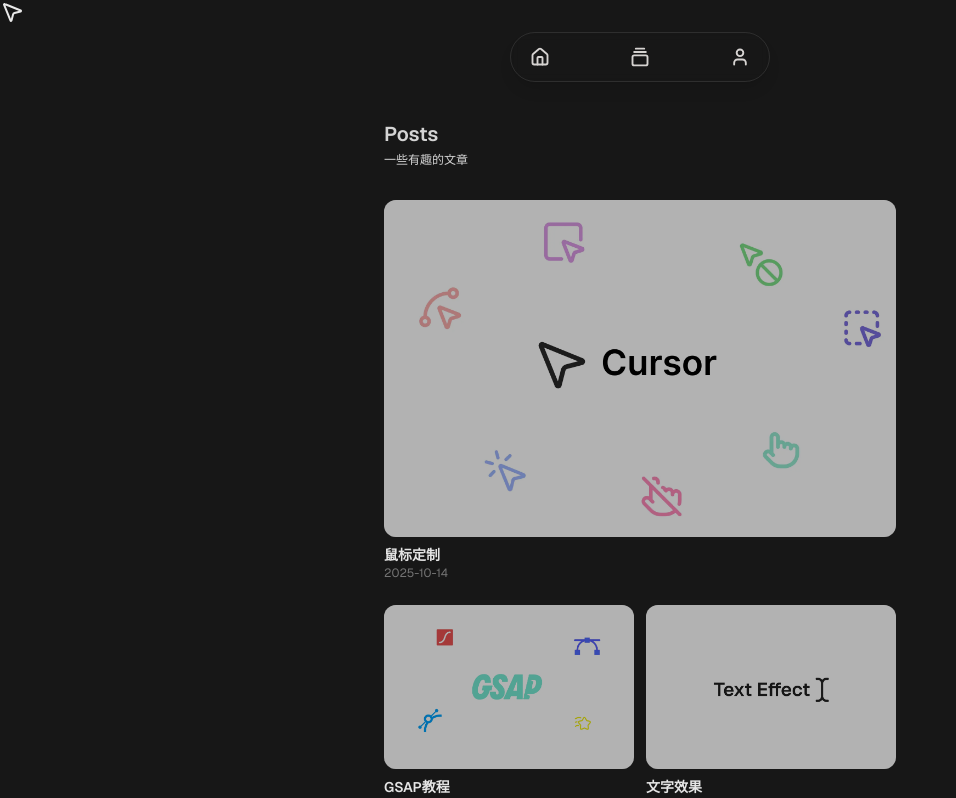
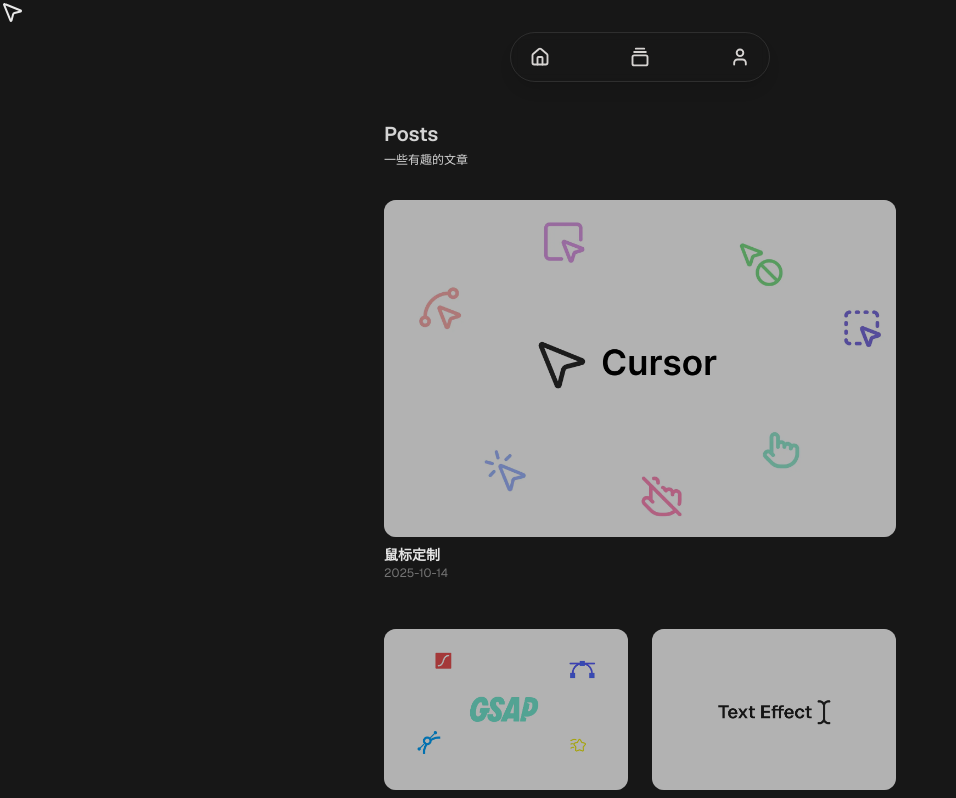
Before and after one commit to 501servenot/blog, a Next.js app: page /articles in a window 1280 px wide. Shown: the top 798 px of the page, without its empty margins (0-956 px from the left). Built offline with nearby package versions, Linux system fonts and the light colour scheme; a web font is replaced by a local one.

Commit message:
优化消息列表布局

```diff
--- a/src/components/ArticleCard/index.tsx
+++ b/src/components/ArticleCard/index.tsx
@@ -9,15 +9,13 @@ import gsap from "gsap";
 interface ArticleCardProps {
   article: Article;
   index: number; // 添加索引用于错开动画时间
-  width: number;
-  height: number;
+  className: string;
 }
 
 export default function ArticleCard({
   article,
   index,
-  width,
-  height,
+  className,
 }: ArticleCardProps) {
   const cardRef = useRef<HTMLAnchorElement>(null);
 
@@ -46,13 +44,13 @@ export default function ArticleCard({
     <Link
       ref={cardRef}
       href={`/articles/${article.slug}`}
-      className="inline-block group mb-6"
+      className={`block group mb-6 ${className}`}
     >
       <div className="rounded-xl relative ">
         <Image
           src={article.cover}
-          width={width}
-          height={height}
+          width={800}
+          height={600}
           alt="cover"
           className="rounded-xl object-cover transition-all duration-300"
         />
--- a/src/components/ArticlesList/index.tsx
+++ b/src/components/ArticlesList/index.tsx
@@ -39,13 +39,24 @@ export default function ArticlesList({ articles }: ArticlesListProps) {
         <h1 className="mt-10 text-xl font-semibold">Posts</h1>
         <p className="text-xs mt-1 mb-8">一些有趣的文章</p>
       </div>
-      <div>
+      {/* <div>
         <ArticleCard article={articles[0]} width={600} height={400} index={1}/>
       </div>
       <div className="space-y-6 flex justify-between">
         {articles.slice(1).map((article, index) => (
           <ArticleCard key={article.slug} article={article} index={index} width={250} height={100}/>
         ))}
+      </div> */}
+      <div className="grid grid-cols-1 md:grid-cols-2 gap-6">
+        {articles.map((article, index) => (
+          <ArticleCard
+            key={article.slug}
+            article={article}
+            index={index}
+            // 对第一篇文章应用特殊的样式，让它在桌面端跨越整行
+            className={index === 0 ? "md:col-span-full" : ""}
+          />
+        ))}
       </div>
     </div>
   );
```
